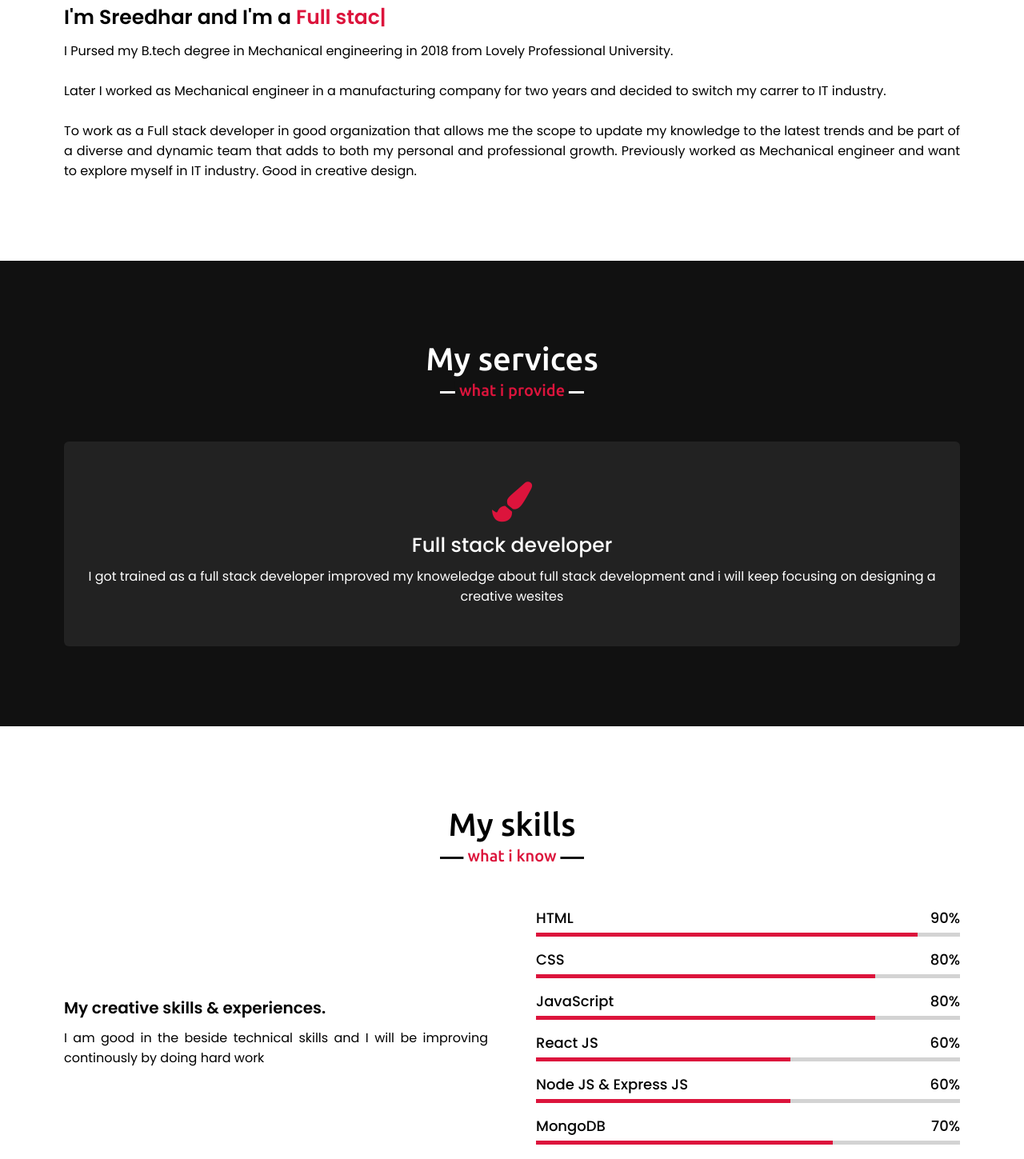
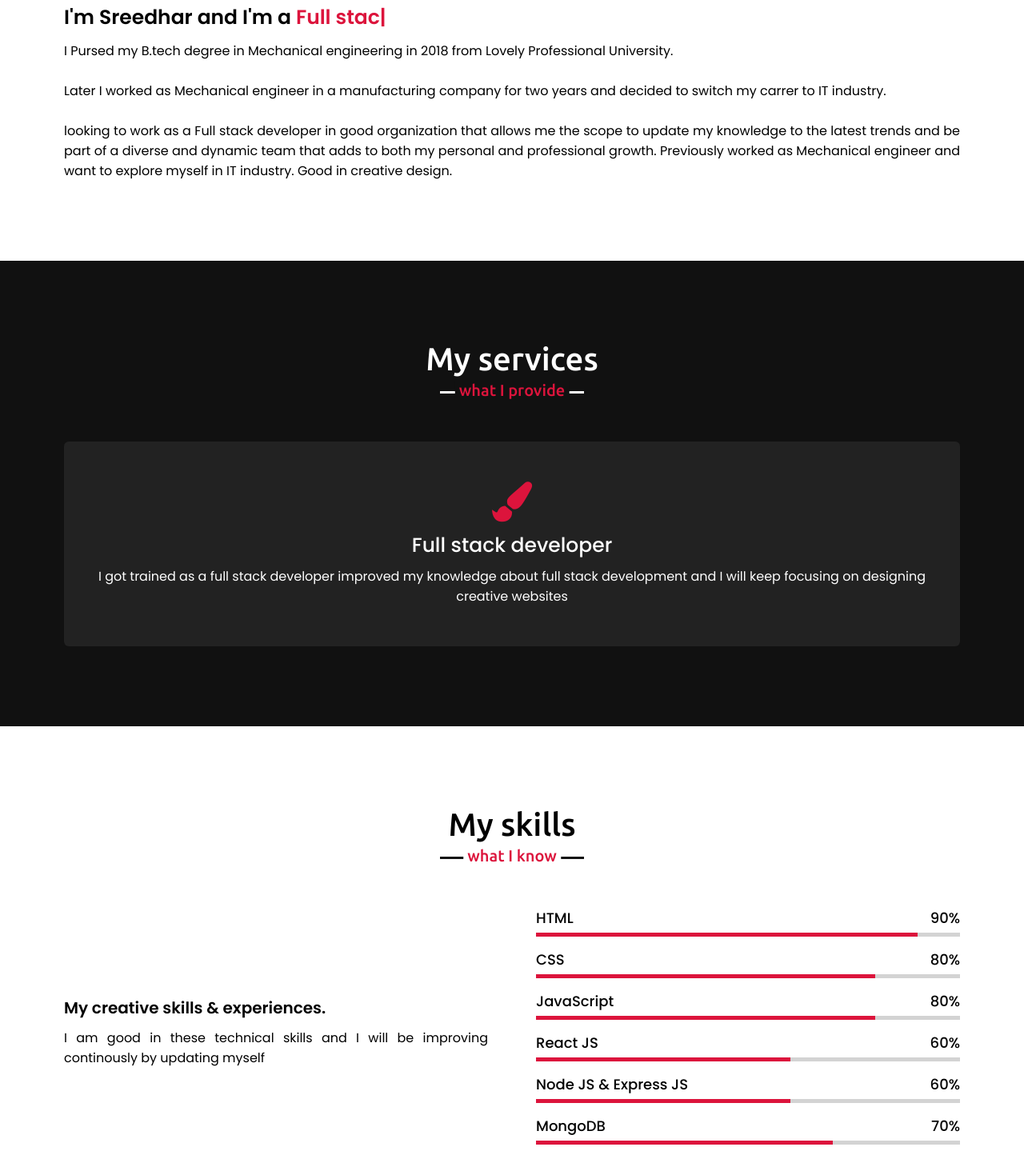
Before and after one commit to sreezzz/Portfolio, a plain HTML site: page index.html in a window 1280 px wide. Shown: the part 1023-2472 px from the top of the page at 80% size. Drawn offline with nearby package versions, Linux system fonts and the light colour scheme.

Commit message:
Third commit

```diff
--- a/index.html
+++ b/index.html
@@ -58,7 +58,7 @@
                     <div class="text">I'm Sreedhar and I'm a <span class="typing-2"></span></div>
                     <p>I Pursed my B.tech degree in Mechanical engineering in 2018 from Lovely Professional University.</p><br>
                     <p>Later I worked as Mechanical engineer in a manufacturing company for two years and decided to switch my carrer to IT industry.</p><br>
-                    <p>To work as a Full stack developer in good organization that allows me the scope to update my knowledge to the latest trends and be part of a diverse and dynamic team that adds to both my personal and professional growth. Previously worked as Mechanical engineer and want to explore myself in IT industry. Good in creative design.</p>
+                    <p>looking to work as a Full stack developer in good organization that allows me the scope to update my knowledge to the latest trends and be part of a diverse and dynamic team that adds to both my personal and professional growth. Previously worked as Mechanical engineer and want to explore myself in IT industry. Good in creative design.</p>
                     <!-- <a href="#">Download CV</a> -->
                 </div>
             </div>
@@ -74,7 +74,7 @@
                     <div class="box">
                         <i class="fas fa-paint-brush"></i>
                         <div class="text">Full stack developer</div>
-                        <p>I got trained as a full stack developer improved my knoweledge about full stack development and i will keep focusing on designing a creative wesites</p>
+                        <p>I got trained as a full stack developer improved my knowledge about full stack development and I will keep focusing on designing creative websites</p>
                     </div>
                 </div>
                </div>
@@ -89,7 +89,7 @@
             <div class="skills-content">
                 <div class="column left">
                     <div class="text">My creative skills & experiences.</div>
-                    <p>I am good in the beside technical skills and I will be improving continously by doing hard work</p>
+                    <p>I am good in these technical skills and I will be improving continously by updating myself</p>
                     <!-- <a href="#">Read more</a> -->
                 </div>
                 <div class="column right">
@@ -187,7 +187,7 @@
 
     <!-- footer section start -->
     <footer>
-        <span><span class="far fa-copyright"></span> 2021 All rights reserved.</span>
+        <span><span class="far fa-copyright"></span> 2022 All rights reserved.</span>
     </footer>
 
     <script src="script.js"></script>
--- a/style.css
+++ b/style.css
@@ -269,7 +269,7 @@ section .title::after{
 .services .title::after,
 .teams .title::after{
     background: #111;
-    content: "what i provide";
+    content: "what I provide";
 }
 .services .serv-content .card{
     width: 100%;
@@ -306,7 +306,7 @@ section .title::after{
 /* skills section styling */
 
 .skills .title::after{
-    content: "what i know";
+    content: "what I know";
 }
 .skills .skills-content .column{
     width: calc(50% - 30px);
```
